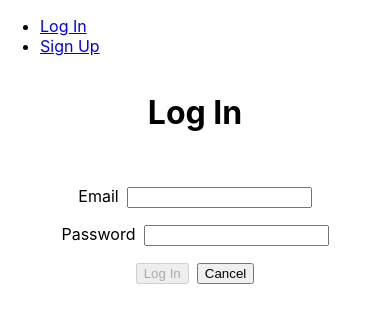
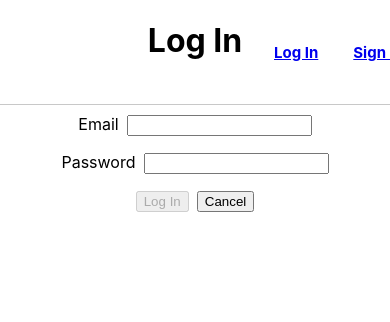
Before and after one commit to WarmSkin/Fun-Blog-Front-End, a React (Vite) app: page /login in a window 390 px wide. Shown: the top 322 px of the page. Built offline with nearby package versions, Linux system fonts and the light colour scheme; no server answers.

Commit message:
Create blogService and blog-model-type

```diff
--- a/src/index.css
+++ b/src/index.css
@@ -11,3 +11,45 @@ code {
   font-family: source-code-pro, Menlo, Monaco, Consolas, 'Courier New',
     monospace;
 }
+
+nav {
+  top: 0;
+  z-index: 1;
+  width: 100%;
+  height: 80px;
+  display: flex;
+  position: fixed;
+  padding: 12px 20px;
+  align-items: center;
+  /* background: white; */
+  border-bottom: 1px solid rgb(200, 200, 200);
+}
+
+/* nav img {
+  width: 50px;
+} */
+
+nav ul {
+  margin: 0;
+  width: 100%;
+  display: flex;
+  list-style: none;
+  font-weight: bold;
+  align-items: center;
+  justify-content: flex-end;
+}
+
+nav li {
+  margin-left: 35px;
+  text-align: right;
+}
+
+@media only screen and (max-width: 414px) {
+  nav ul {
+    padding-left: 0px;
+  }
+
+  nav li {
+    font-size: 15px;
+  }
+}
```
Also changed, not shown: src/services/blogService.ts (added, +38 -0 lines), src/types/models.ts (+9 -0 lines).
